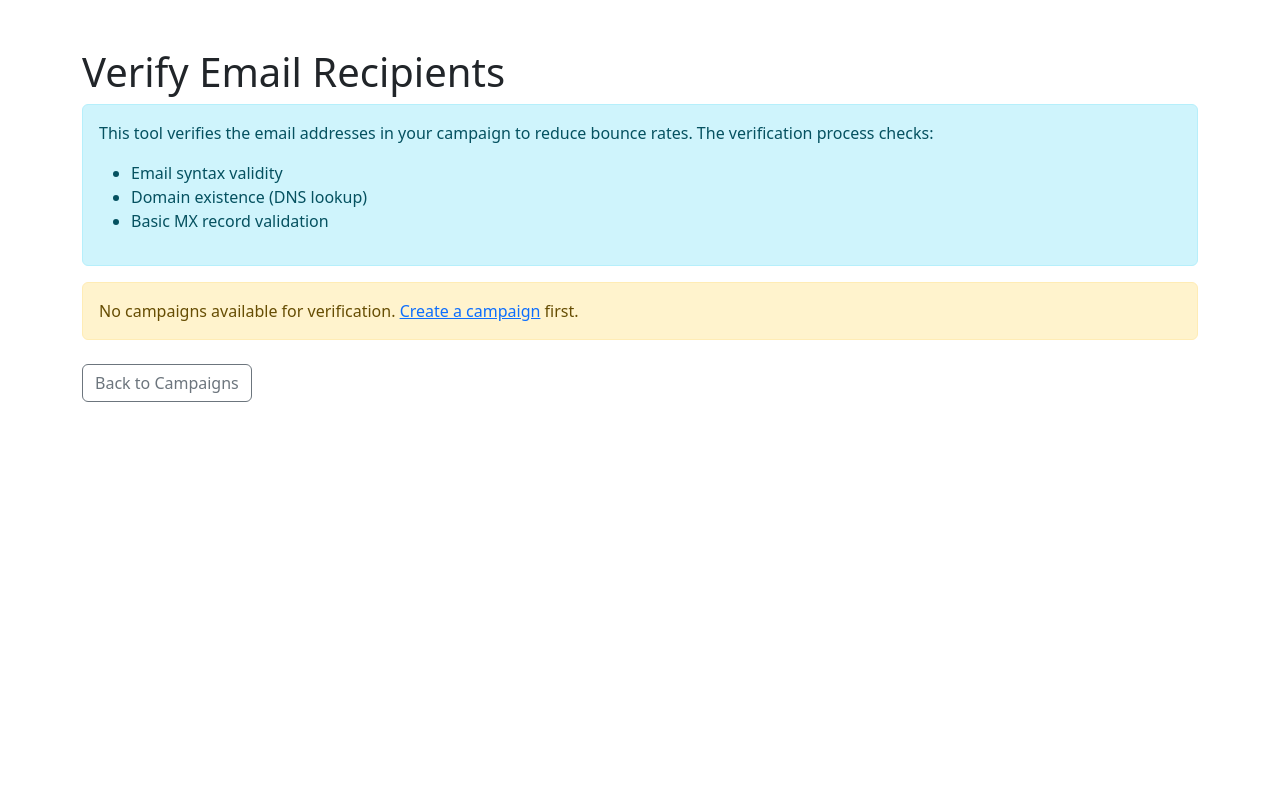
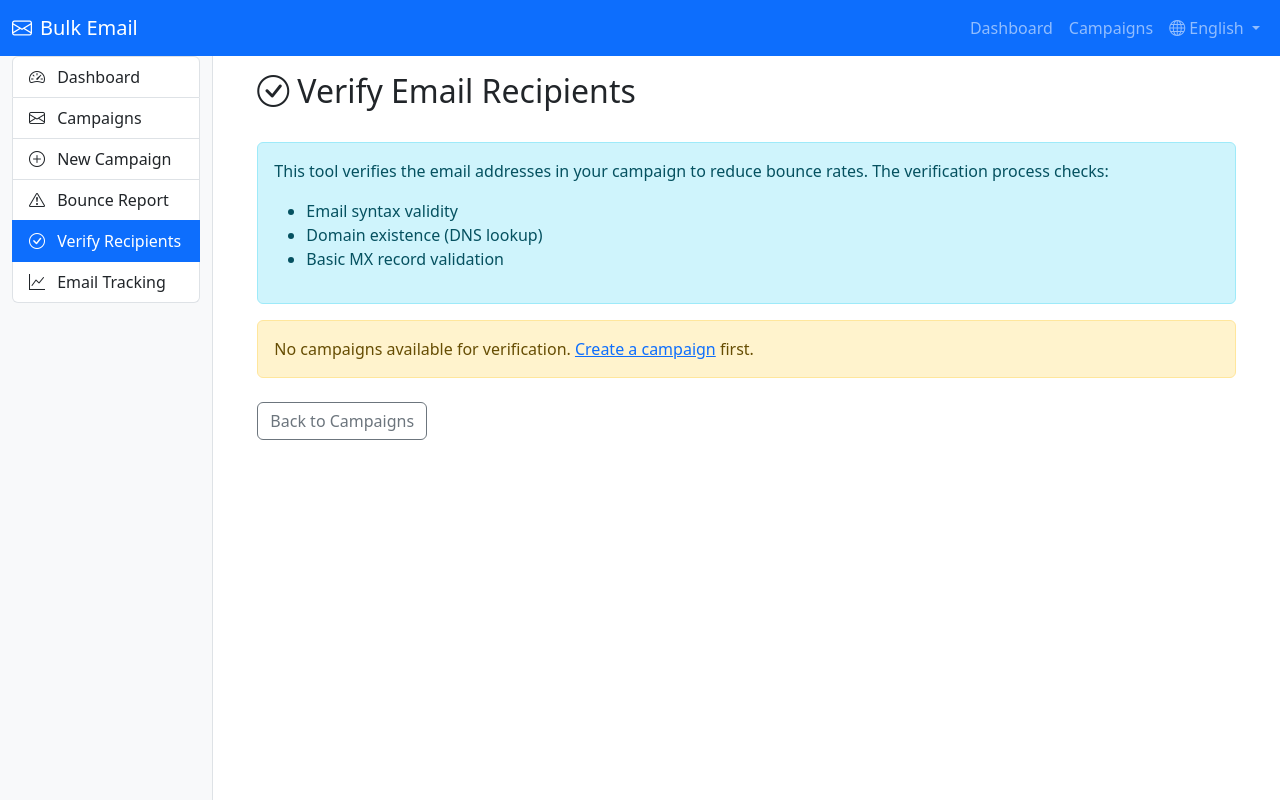
Before and after one commit to pedroitan/bulkemail, a Flask app: page /recipients/verify in a window 1280 px wide. Run offline with Flask 3, Linux system fonts and the light colour scheme; data that the repository does not hold is empty; some libraries are stand-ins or nearby versions.

Commit message:
Fix navigation for Verify Recipients and Email Tracking pages while preserving optimizations for Render's free tier

```diff
--- a/templates/verify_recipients.html
+++ b/templates/verify_recipients.html
@@ -1,46 +1,44 @@
-<!DOCTYPE html>
-<html>
-<head>
-    <title>Verify Email Recipients</title>
-    <link rel="stylesheet" href="https://cdn.jsdelivr.net/npm/bootstrap@5.2.3/dist/css/bootstrap.min.css">
-</head>
-<body>
-    <div class="container mt-5">
-        <h1>Verify Email Recipients</h1>
+{% extends 'base.html' %}
+
+{% block title %}{{ _('Verify Email Recipients') }}{% endblock %}
+
+{% block content %}
+<div class="container-fluid">
+    <div class="d-flex justify-content-between align-items-center mb-4">
+        <h2><i class="bi bi-check-circle me-2"></i>{{ _('Verify Email Recipients') }}</h2>
+    </div>
 
         <div class="alert alert-info">
-            <p>This tool verifies the email addresses in your campaign to reduce bounce rates.
-            The verification process checks:</p>
+            <p>{{ _('This tool verifies the email addresses in your campaign to reduce bounce rates. The verification process checks:') }}</p>
             <ul>
-                <li>Email syntax validity</li>
-                <li>Domain existence (DNS lookup)</li>
-                <li>Basic MX record validation</li>
+                <li>{{ _('Email syntax validity') }}</li>
+                <li>{{ _('Domain existence (DNS lookup)') }}</li>
+                <li>{{ _('Basic MX record validation') }}</li>
             </ul>
         </div>
 
         {% if campaigns %}
             <form method="POST" action="{{ url_for('verify_recipients') }}">
                 <div class="mb-3">
-                    <label for="campaign_id" class="form-label">Select Campaign</label>
+                    <label for="campaign_id" class="form-label">{{ _('Select Campaign') }}</label>
                     <select class="form-select" id="campaign_id" name="campaign_id" required>
-                        <option value="">Select a campaign</option>
+                        <option value="">{{ _('Select a campaign') }}</option>
                         {% for campaign in campaigns %}
                             <option value="{{ campaign.id }}">{{ campaign.name }}</option>
                         {% endfor %}
                     </select>
                 </div>
 
-                <button type="submit" class="btn btn-primary">Start Verification</button>
+                <button type="submit" class="btn btn-primary">{{ _('Start Verification') }}</button>
             </form>
         {% else %}
             <div class="alert alert-warning">
-                No campaigns available for verification. <a href="{{ url_for('create_campaign') }}">Create a campaign</a> first.
+                {{ _('No campaigns available for verification.') }} <a href="{{ url_for('create_campaign') }}">{{ _('Create a campaign') }}</a> {{ _('first.') }}
             </div>
         {% endif %}
 
         <div class="mt-4">
-            <a href="{{ url_for('campaigns') }}" class="btn btn-outline-secondary">Back to Campaigns</a>
+            <a href="{{ url_for('campaigns') }}" class="btn btn-outline-secondary">{{ _('Back to Campaigns') }}</a>
         </div>
     </div>
-</body>
-</html>
+{% endblock %}
```
Also changed, not shown: templates/tracking_campaigns.html (+17 -18 lines), translations/pt_BR/LC_MESSAGES/messages.po, 1 other file.
